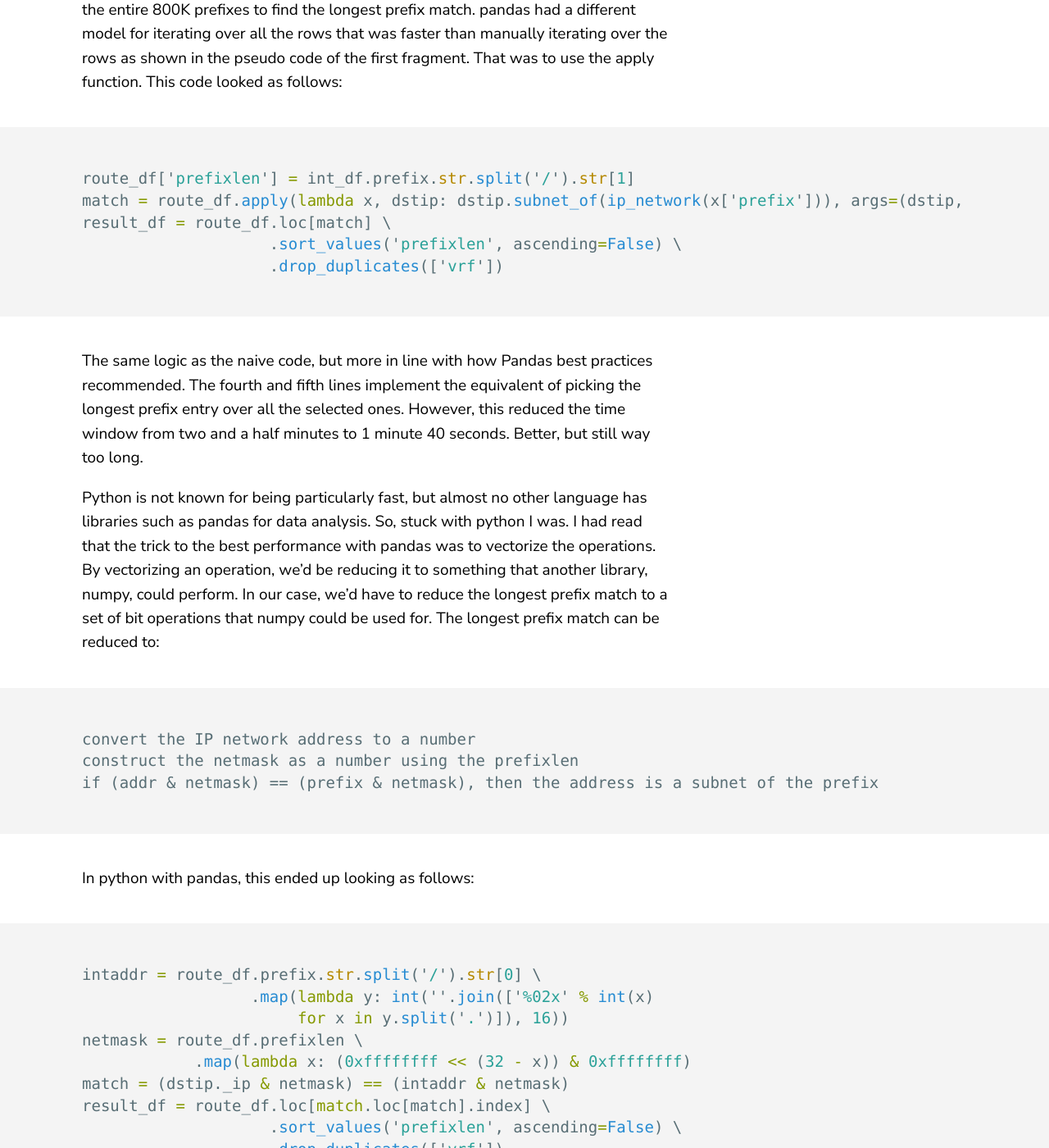
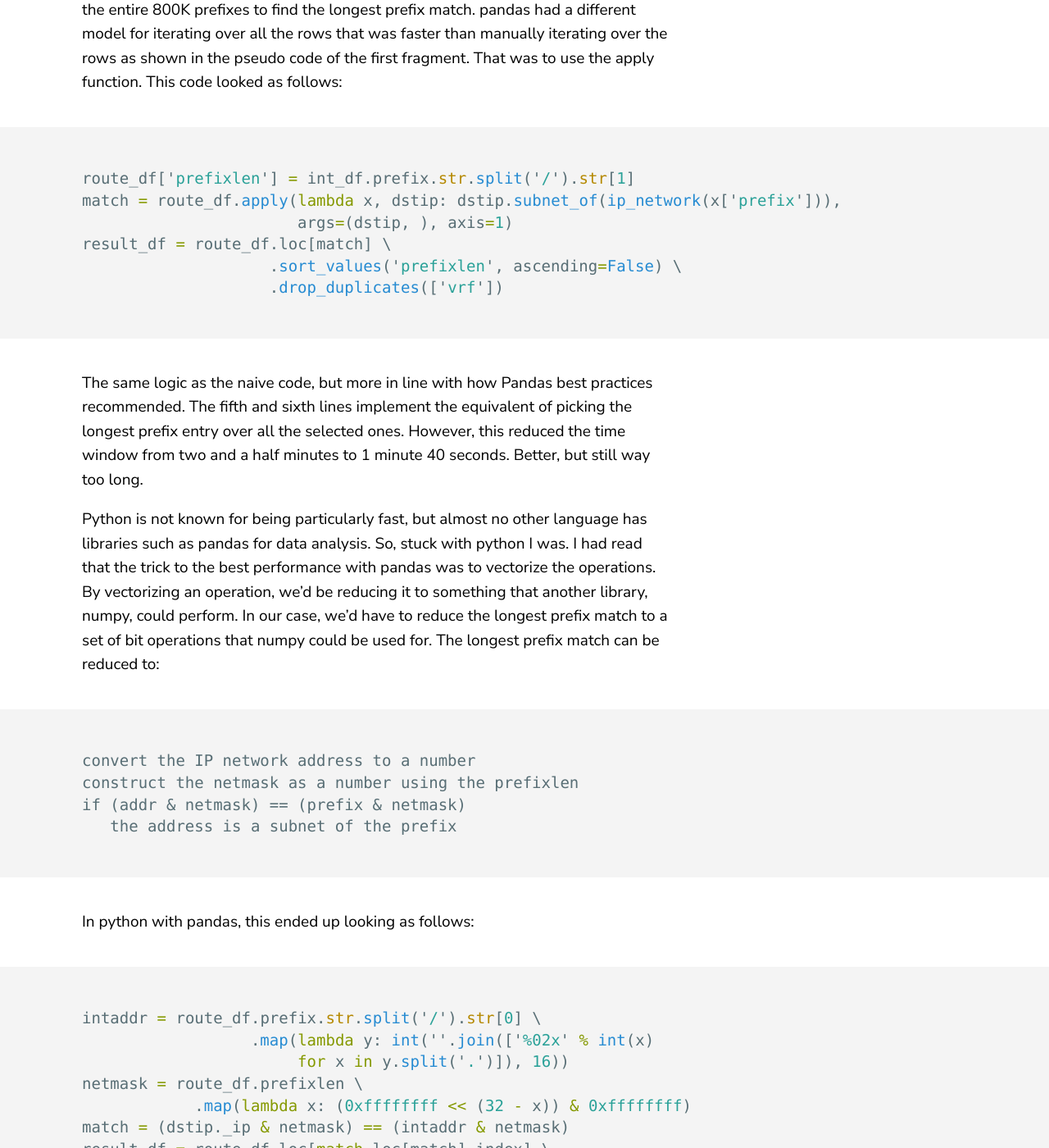
Before and after one commit to elegantnetwork/elegantnetwork.github.io, a Jekyll site: the page built from _posts/2020-08-26-lpm-pandas.md, in a window 1280 px wide and 1400 px high, scrolled down 5061 px. Shown: the whole window at 82% size. Built offline with Jekyll 4.4.1, drawn with Linux system fonts in a browser that asks for light colours; comment, search, counter and statistics services are not loaded.

Commit message:
more code formatting fixes

````diff
--- a/_posts/2020-08-26-lpm-pandas.md
+++ b/_posts/2020-08-26-lpm-pandas.md
@@ -69,21 +69,21 @@ It all worked well. Until it ran into the full Internet routing table. Donald Sh
 Investigating the code, I determined that the time taken was caused by two things: converting 800K prefixes into the IP network data type, and then searching through the entire 800K prefixes to find the longest prefix match. pandas had a different model for iterating over all the rows that was faster than manually iterating over the rows as shown in the pseudo code of the first fragment. That was to use the apply function. This code looked as follows:
 ```python
 route_df['prefixlen'] = int_df.prefix.str.split('/').str[1]
-match = route_df.apply(lambda x, dstip: dstip.subnet_of(ip_network(x['prefix'])), args=(dstip, ), axis=1)
+match = route_df.apply(lambda x, dstip: dstip.subnet_of(ip_network(x['prefix'])),
+                       args=(dstip, ), axis=1)
 result_df = route_df.loc[match] \
                     .sort_values('prefixlen', ascending=False) \
                     .drop_duplicates(['vrf'])
 ```
-
-The same logic as the naive code, but more in line with how Pandas best practices recommended. The fourth and fifth lines implement the equivalent of picking the longest prefix entry over all the selected ones. However, this reduced the time window from two and a half minutes to 1 minute 40 seconds. Better, but still way too long.
+The same logic as the naive code, but more in line with how Pandas best practices recommended. The fifth and sixth lines implement the equivalent of picking the longest prefix entry over all the selected ones. However, this reduced the time window from two and a half minutes to 1 minute 40 seconds. Better, but still way too long.
 
 Python is not known for being particularly fast, but almost no other language has libraries such as pandas for data analysis. So, stuck with python I was. I had read that the trick to the best performance with pandas was to vectorize the operations. By vectorizing an operation, we'd be reducing it to something that another library, numpy, could perform. In our case, we'd have to reduce the longest prefix match to a set of bit operations that numpy could be used for. The longest prefix match can be reduced to:
 ```
 convert the IP network address to a number
 construct the netmask as a number using the prefixlen
-if (addr & netmask) == (prefix & netmask), then the address is a subnet of the prefix
+if (addr & netmask) == (prefix & netmask)
+   the address is a subnet of the prefix
 ```
-
 In python with pandas, this ended up looking as follows:
 ```python
 intaddr = route_df.prefix.str.split('/').str[0] \
@@ -96,7 +96,6 @@ result_df = route_df.loc[match.loc[match].index] \
                     .sort_values('prefixlen', ascending=False) \
                     .drop_duplicates(['vrf'])
 ```
-
 Essentially, the apply line has been reduced to the first 3 lines in the code fragment above. Even though it looks like intaddr. netmask and match are operating on a single value, they're actually operating on all the rows of the route table. To someone used to standard programming techniques, this code looks a bit strange. But with this change, **LPM was reduced to 2 seconds!**
 
 Thus, we systematically reduced the LPM performance from close to 3 minutes to 2s for a full Internet routing table. **Doing LPM over 6.5 million rows went from over 6 minutes to 4 seconds!**
````
